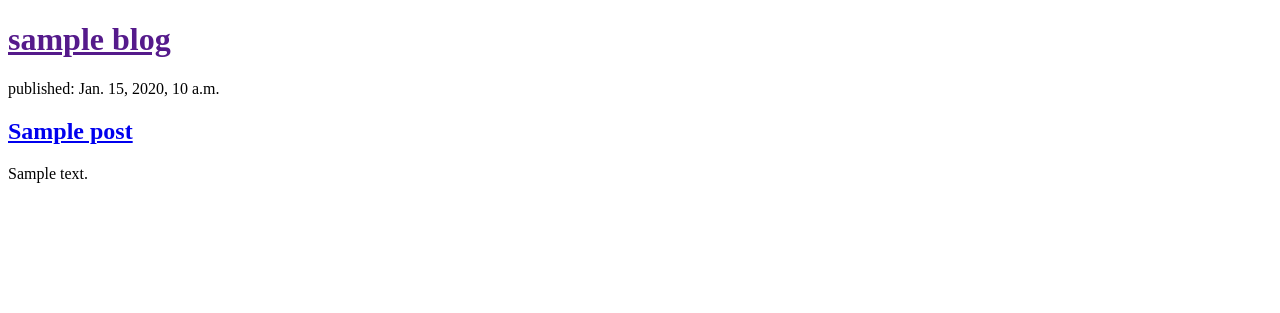
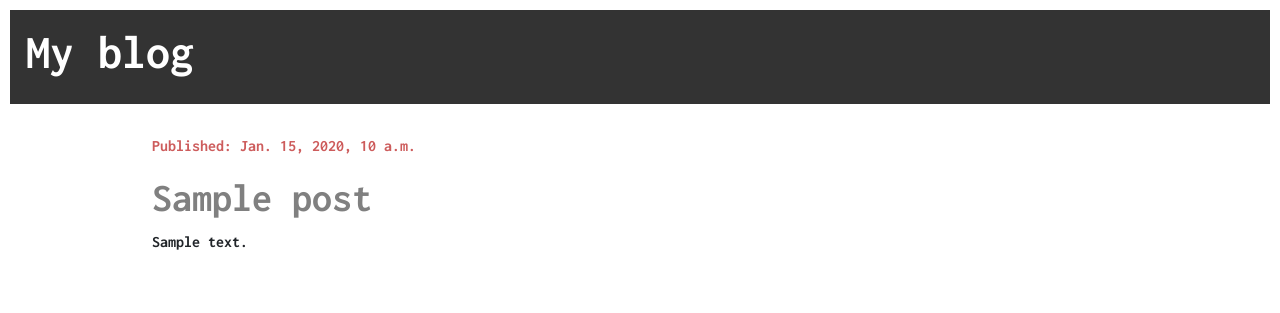
Before and after one commit to Arun445/blog_app, a Django app: page / in a window 1280 px wide. Shown: the top 313 px of the page. Run offline with Django 3.2, Linux system fonts and the light colour scheme; tables that the repository leaves empty hold one stand-in row (values such as "Sample post").

Commit message:
Front end building

```diff
--- /dev/null
+++ b/blog/static/blog/blog.css
@@ -0,0 +1,43 @@
+body {
+    font-family: 'Inconsolata', monospace;
+    text-decoration: none;
+
+
+}
+
+a {
+   text-decoration: none;
+   color: gray;
+}
+
+.page-header {
+    background-color: #333;
+    padding: 14px 16px;
+    margin: 10px;
+    display: block;
+
+}
+
+.page-header h1, .page-header a {
+    color: white;
+    font-size: 36pt;
+
+}
+.page-header a:hover {
+    color: gray;
+
+}
+
+.content {
+    padding-top: 20px;
+    max-width: 1000px;
+    margin: auto;
+}
+
+.date {
+    color: #CD5C5C;
+}
+
+.post {
+    margin-bottom: 60px;
+}
--- /dev/null
+++ b/blog/templates/blog/base.html
@@ -0,0 +1,40 @@
+
+<!DOCTYPE html>
+{% load static %}
+<html lang="en">
+<head>
+    <meta charset="UTF-8">
+    <title>My blog</title>
+
+    <link rel="preconnect" href="https://fonts.gstatic.com">
+    <link href="https://fonts.googleapis.com/css2?family=Inconsolata:wght@700&display=swap" rel="stylesheet">
+    <link href="https://cdn.jsdelivr.net/npm/bootstrap@5.0.0-beta2/dist/css/bootstrap.min.css" rel="stylesheet" integrity="sha384-BmbxuPwQa2lc/FVzBcNJ7UAyJxM6wuqIj61tLrc4wSX0szH/Ev+nYRRuWlolflfl" crossorigin="anonymous">
+    <link rel="stylesheet" href="{% static 'blog/blog.css' %}" >
+
+
+</head>
+
+<body>
+
+<div class="page-header">
+
+<h1><a href="{% url 'post_list' %}">My blog</a></h1>
+
+</div>
+
+<div class="content container">
+    <div class="row">
+        <div class="col-md-8">
+
+{% block content %}
+
+{% endblock %}
+
+        </div>
+    </div>
+</div>
+
+
+<script src="https://cdn.jsdelivr.net/npm/bootstrap@5.0.0-beta2/dist/js/bootstrap.bundle.min.js" integrity="sha384-b5kHyXgcpbZJO/tY9Ul7kGkf1S0CWuKcCD38l8YkeH8z8QjE0GmW1gYU5S9FOnJ0" crossorigin="anonymous"></script>
+</body>
+</html>
--- a/blog/templates/blog/post_list.html
+++ b/blog/templates/blog/post_list.html
@@ -1,18 +1,22 @@
-<!DOCTYPE html>
-<html lang="en">
-<head>
-    <meta charset="UTF-8">
-    <title>My blog</title>
-</head>
-<body>
-    {% for post in posts %}
-    <div>
-        <h1><a href="">{{post.author}} blog</a></h1>
-        <p>published: {{ post.created_date }}</p>
-        <h2><a href="{% url 'post_detail' pk=post.pk %}">{{ post.title }}</a></h2>
+
+{% extends 'blog/base.html' %}
+
+{% block content %}
+
+
+
+
+{% for post in posts %}
+    <div class="post">
+        <!--<h1><a href="">{{post.author}} blog</a></h1>-->
+
+        <div class="date">
+            <p>Published: {{ post.created_date }}</p>
+        </div>
+
+        <h1><a href="{% url 'post_detail' pk=post.pk %}">{{ post.title }}</a></h1>
         <p>{{ post.text|linebreaksbr }}</p>
     </div>
 {% endfor %}
 
-</body>
-</html>
+{% endblock content %}
```
Also changed, not shown: blog/templates/blog/post_detail.html (+18 -16 lines).
